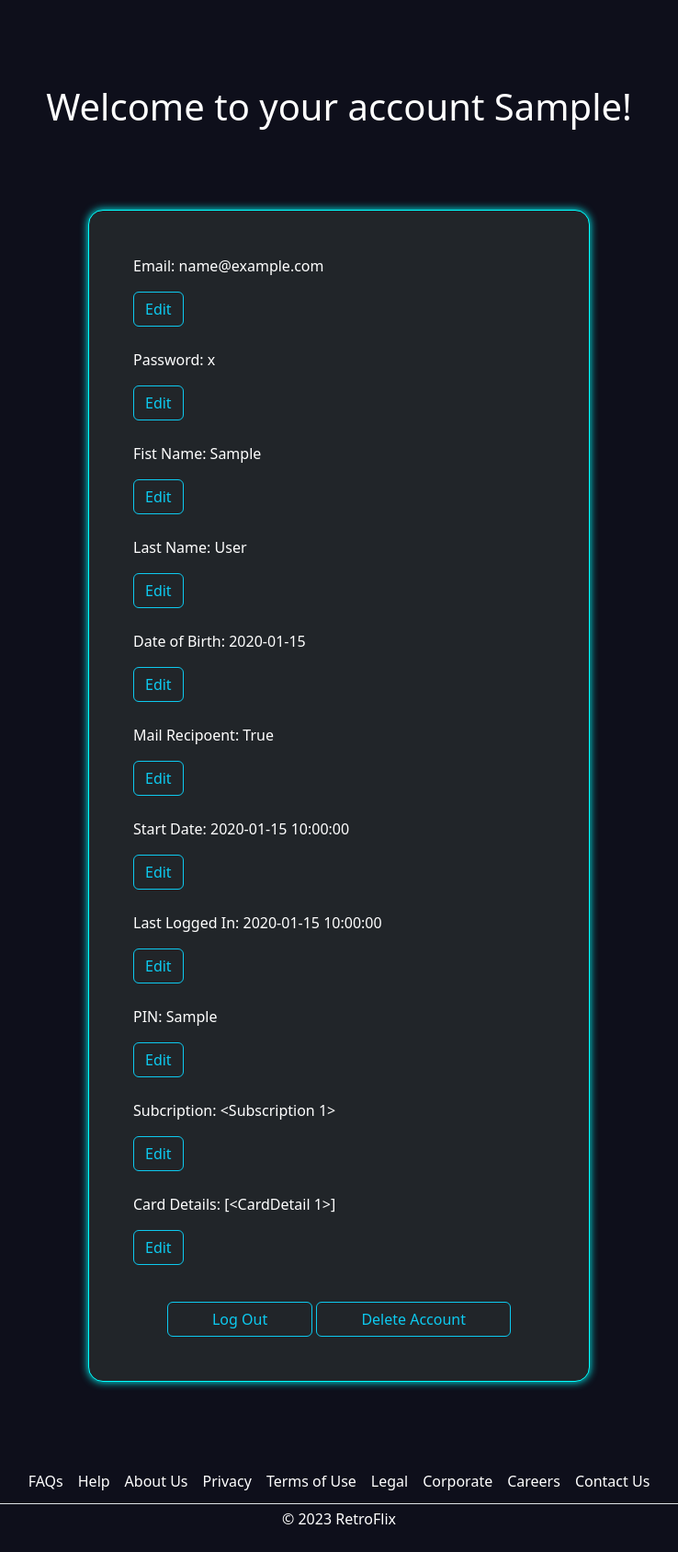
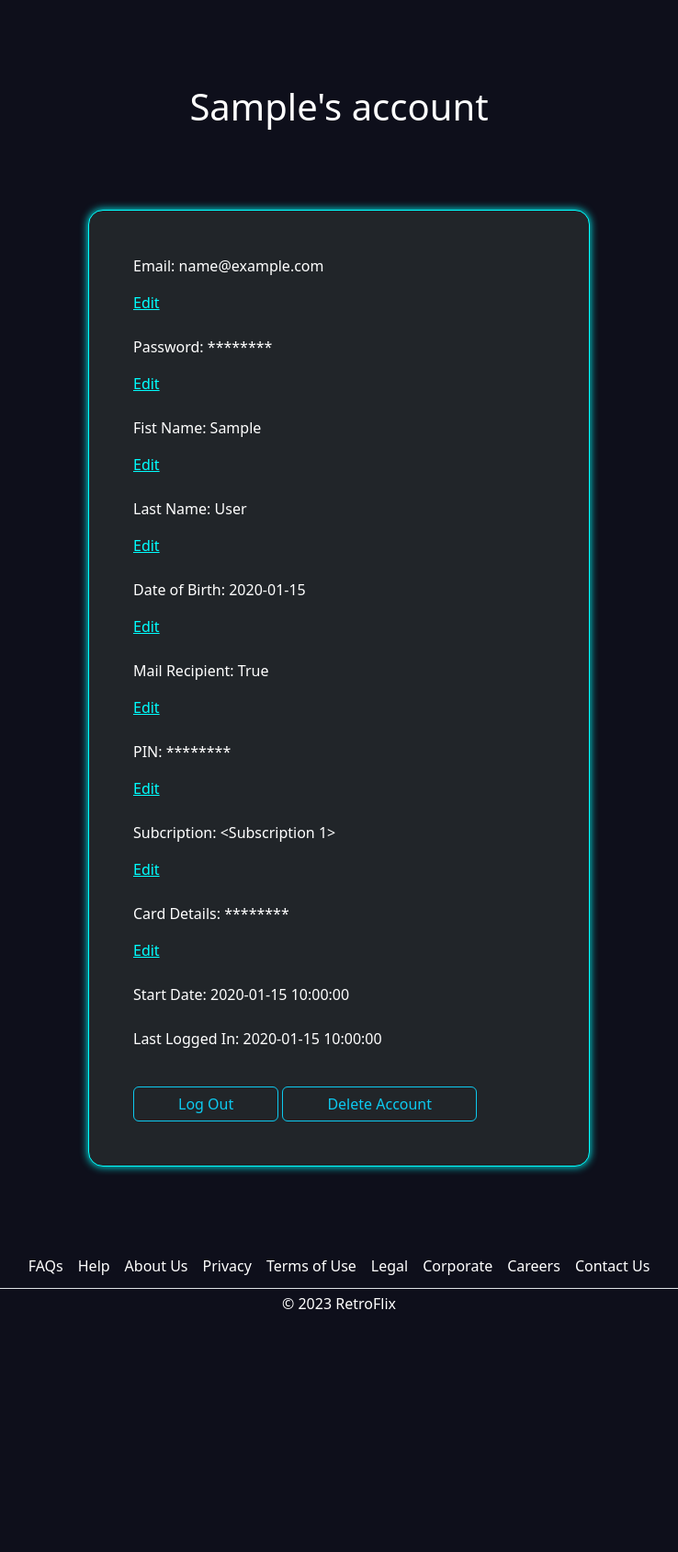
Before and after one commit to maxecution/RetroFlix, a Flask app: page /account in a window 1280 px wide. Shown: the part 56-1743 px from the top of the page at 92% size, without its empty margins (271-1009 px from the left). After the commit the page ends 1479 px from the top, so only its background shows below. Run offline with Flask 3, Linux system fonts and the light colour scheme; a user stored in the database is signed in; tables that the repository leaves empty hold one stand-in row (values such as "Sample post").

Commit message:
started with account page

```diff
--- a/application/auth.py
+++ b/application/auth.py
@@ -27,6 +27,7 @@ def sign_in():
             flash('Invalid email or password', category='error')
 
     return render_template('sign_in.html', user=current_user)
+
 
 # log out auth
 @auth.route('/logout')
--- a/application/routes.py
+++ b/application/routes.py
@@ -1,4 +1,4 @@
-from flask import render_template, request, redirect, url_for, session, flash
+from flask import render_template, request, redirect, url_for, session, flash, jsonify
 
 from application import app
 from application.models import *
@@ -69,38 +69,33 @@ def home():
     return render_template('home.html', title='Home', user=user)
 
 #account render
-@app.route('/account')
+@app.route('/account', methods=['GET', 'POST'])
 @login_required
 def account():
-    user = User.query.get(current_user.id)
-    return render_template('account.html', title='Account', user=user)
+    user_id = session.get('user_id')
+    if user_id:
+        user = User.query.get(user_id)
+        if request.method == 'POST':
+            user.email_address = request.form['email_address']
+            user.password = request.form['password']
+            user.first_name = request.form['first_name']
+            user.last_name = request.form['last_name']
+            user.dob = request.form['dob']
+            user.mailing = request.form['mailing']
+            user.creation_date = request.form['creation_date']
+            user.last_login = request.form['last_login']
+            user.pin = request.form['pin']
 
-#edit account render
-@app.route('/account/edit', methods=['GET', 'POST'])
-@login_required
-def edit_account():
-    form = EditAccountForm()
-    if form.validate_on_submit():
-        current_user.email_address = form.email.data
-        current_user.first_name = form.first_name.data
-        current_user.last_name = form.last_name.data
-        current_user.dob = form.dob.data
-        current_user.mailing = form.mailing.data
-        db.session.commit()
-        flash('Your account has been updated!', 'success')
-        return redirect(url_for('account'))
-    elif request.method == 'GET':
-        form.email.data = current_user.email_address
-        form.first_name.data = current_user.first_name
-        form.last_name.data = current_user.last_name
-        form.dob.data = current_user.dob
-        form.mailing.data = current_user.mailing
-    return render_template('edit_account.html', title='Edit Account', form=form)
+            db.session.commit()
+        return render_template('account.html', user=user)
+    else:
+        return redirect(url_for('login'))
 
 #index render
 @app.route('/index')
 def index():
-    return render_template('index.html', title='Index')
+    return render_template("index.html")
+
 
 #search bar render'
 @app.route('/search', methods=['GET'])
@@ -126,6 +121,7 @@ def film_player(name):
     return render_template('film_player.html', film=film, pinCheck=pinCheck, video=video_file)
 
 @app.route('/series/series_player/<string:name>/<string:episode>')
+@login_required
 def series_player(name, episode):
     series = TVSeries.query.filter_by(title=name).first_or_404()
 
--- /dev/null
+++ b/application/static/scripts/account.js
@@ -0,0 +1,5 @@
+const passwordEls = document.querySelectorAll('#password, #pin, #cards');
+passwordEls.forEach(passwordEl => {
+  const passwordValue = passwordEl.innerText;
+  passwordEl.innerText = '*'.repeat(8);
+});
--- a/application/static/styles/styles_account.css
+++ b/application/static/styles/styles_account.css
@@ -19,3 +19,8 @@ h1{
     flex: 1 1;
     max-height: fit-content;
 }
+
+
+.edit-button{
+    color: aqua;
+}
--- a/application/templates/account.html
+++ b/application/templates/account.html
@@ -9,7 +9,7 @@
 {% block body_content%}
 
 
-<h1>Welcome to your account {{ user.first_name }}!</h1>
+<h1>{{ user.first_name }}'s account </h1>
 
 <section class="bg-image" style="padding-top: 80px; padding-bottom: 80px;">
    <div class="mask d-flex align-items-center h-100 gradient-custom-3">
@@ -19,61 +19,59 @@
            <div class="card_account bg-dark text-white">
              <div class="card-body p-5">
 
-               <form style="display: flex; flex-direction: column; align-items: flex-start;">
+              <form method="post" action="">
 
                 <div class="form-outline mb-4">
-                  <p>Email: <span id="email">{{ user.email_address }}</span></p>
-                  <button class="btn btn-outline-info" class="edit-button" data-field="email">Edit</button>
+                    <p>Email: <span id="email">{{ user.email_address }}</span></p>
+                    <label class="edit-button" data-field="email"><u>Edit</u></label>
                 </div>
 
                 <div class="form-outline mb-4">
-                  <p>Password: <span id="email">{{ user.password }}</span></p>
-                  <button class="btn btn-outline-info" class="edit-button" data-field="email">Edit</button>
+                  <p>Password: <span id="password">{{ user.password }}</span></p>
+                  <label class="edit-button" data-field="password"><u>Edit</u></label>
                 </div>
 
                 <div class="form-outline mb-4">
-                  <p>Fist Name: <span id="email">{{ user.first_name }}</span></p>
-                  <button class="btn btn-outline-info" class="edit-button" data-field="email">Edit</button>
+                  <p>Fist Name: <span id="first_name">{{ user.first_name }}</span></p>
+                  <label class="edit-button" data-field="name"><u>Edit</u></label>
                 </div>
 
                 <div class="form-outline mb-4">
-                  <p>Last Name: <span id="email">{{ user.last_name }}</span></p>
-                  <button class="btn btn-outline-info" class="edit-button" data-field="email">Edit</button>
+                  <p>Last Name: <span id="last_name">{{ user.last_name }}</span></p>
+                  <label class="edit-button" data-field="name"><u>Edit</u></label>
                 </div>
 
                 <div class="form-outline mb-4">
-                  <p>Date of Birth: <span id="email">{{ user.dob }}</span></p>
-                  <button class="btn btn-outline-info" class="edit-button" data-field="email">Edit</button>
+                  <p>Date of Birth: <span id="dob">{{ user.dob }}</span></p>
+                  <label class="edit-button" data-field="date_of_birth"><u>Edit</u></label>
                 </div>
 
                 <div class="form-outline mb-4">
-                  <p>Mail Recipoent: <span id="email">{{ user.mailing }}</span></p>
-                  <button class="btn btn-outline-info" class="edit-button" data-field="email">Edit</button>
+                  <p>Mail Recipient: <span id="mailing">{{ user.mailing }}</span></p>
+                  <label class="edit-button" data-field="mailing"><u>Edit</u></label>
                 </div>
 
                 <div class="form-outline mb-4">
-                  <p>Start Date: <span id="email">{{ user.creation_date }}</span></p>
-                  <button class="btn btn-outline-info" class="edit-button" data-field="email">Edit</button>
+                  <p>PIN: <span id="pin">{{ user.pin }}</span></p>
+                  <label class="edit-button" data-field="pin"><u>Edit</u></label>
                 </div>
 
                 <div class="form-outline mb-4">
-                  <p>Last Logged In: <span id="email">{{ user.last_login }}</span></p>
-                  <button class="btn btn-outline-info" class="edit-button" data-field="email">Edit</button>
+                  <p>Subcription: <span id="subscription">{{ user.subscription }}</span></p>
+                  <label class="edit-button" data-field="subscription"><u>Edit</u></label>
                 </div>
 
                 <div class="form-outline mb-4">
-                  <p>PIN: <span id="email">{{ user.pin }}</span></p>
-                  <button class="btn btn-outline-info" class="edit-button" data-field="email">Edit</button>
+                  <p>Card Details: <span id="cards">{{ user.cards }}</span></p>
+                  <label class="edit-button" data-field="card_details"><u>Edit</u></label>
                 </div>
 
                 <div class="form-outline mb-4">
-                  <p>Subcription: <span id="email">{{ user.subscription }}</span></p>
-                  <button class="btn btn-outline-info" class="edit-button" data-field="email">Edit</button>
+                  <p>Start Date: <span id="creation_date">{{ user.creation_date }}</span></p>
                 </div>
 
                 <div class="form-outline mb-4">
-                  <p>Card Details: <span id="email">{{ user.cards }}</span></p>
-                  <button class="btn btn-outline-info" class="edit-button" data-field="email">Edit</button>
+                  <p>Last Logged In: <span id="last_login">{{ user.last_login }}</span></p>
                 </div>
 
                  <div class="account_maintenance"  style="align-self: center;">
@@ -90,5 +88,6 @@
  </section>
 
 <script src="{{ url_for('static', filename='/scripts/account.js') }}"></script>
+<script src="https://code.jquery.com/jquery-3.6.0.min.js"></script>
 
 {% endblock %}
```
